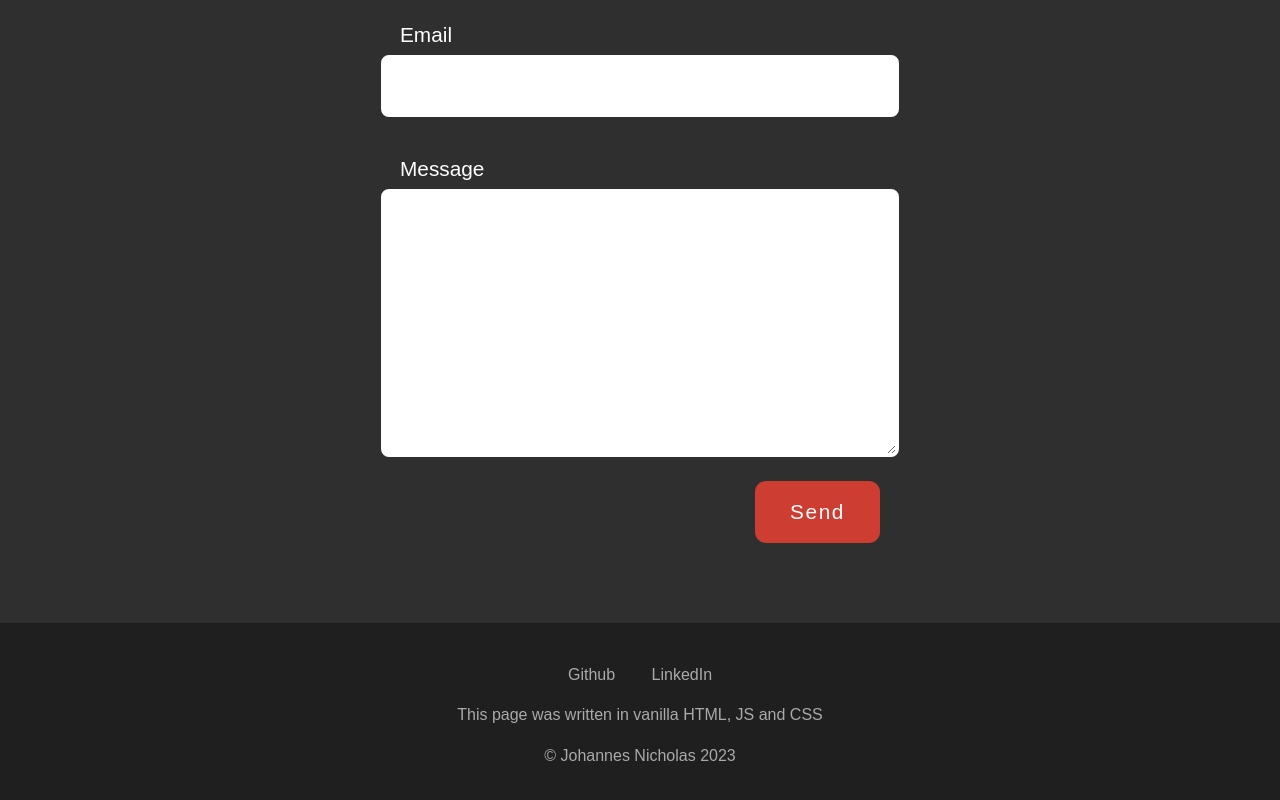
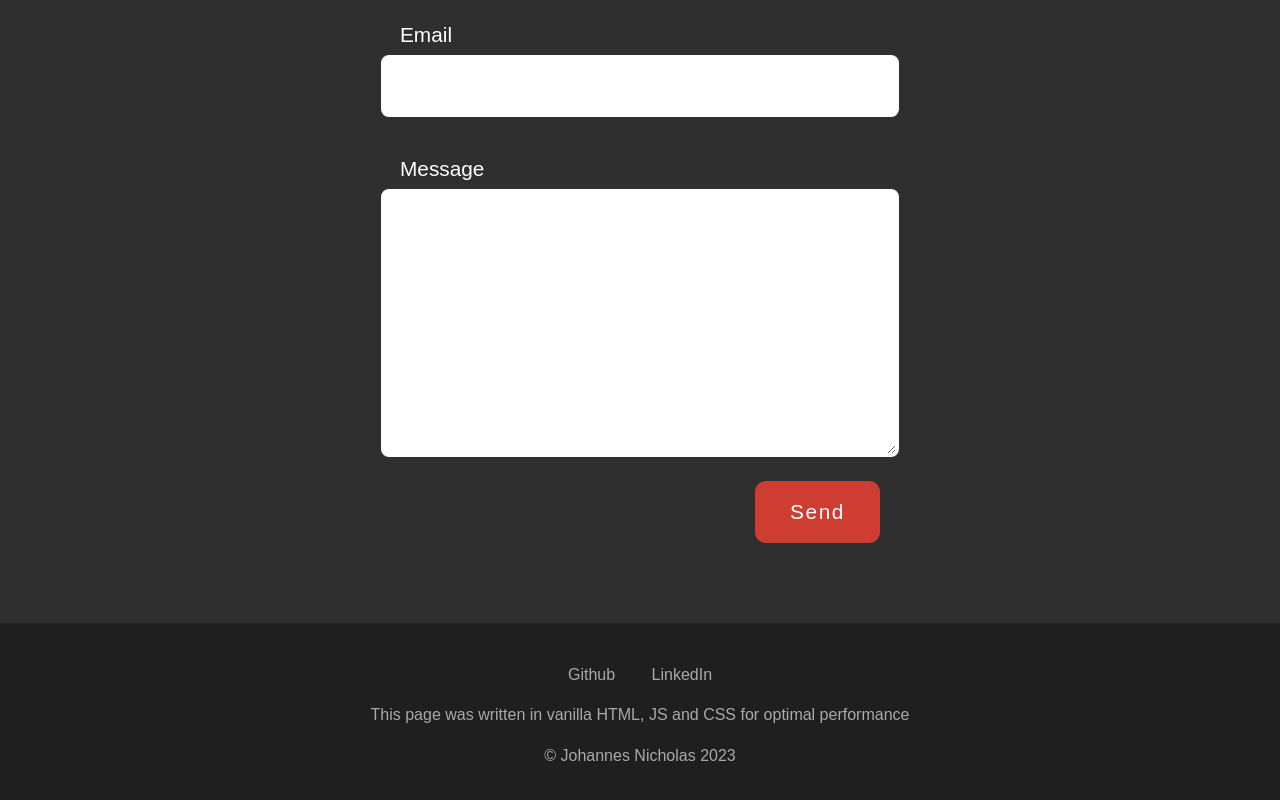
Before and after one commit to JohannesNicholas/personal_website_vanilla, a plain HTML site: page web/index.html in a window 1280 px wide. Shown: the part 2438-3238 px from the top of the page. Drawn offline with Linux system fonts and the light colour scheme.

Commit message:
updated wording

```diff
--- a/web/index.html
+++ b/web/index.html
@@ -86,7 +86,7 @@
             <a href="https://github.com/JohannesNicholas/">Github</a>
             <a href="https://www.linkedin.com/in/johannes-nicholas-541175230/">LinkedIn</a>
         </p>
-        <p>This page was written in vanilla HTML, JS and CSS</p>
+        <p>This page was written in vanilla HTML, JS and CSS for optimal performance</p>
         <p>© Johannes Nicholas 2023</p>
 
     </footer>
```
